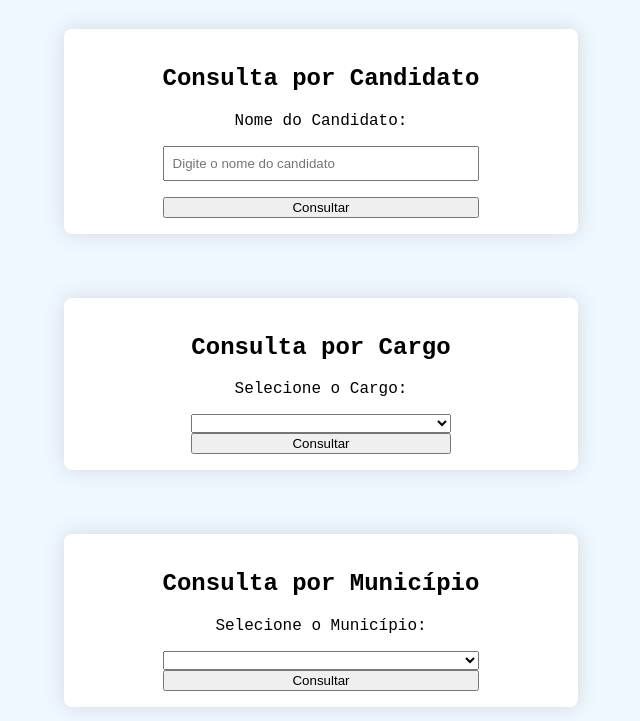
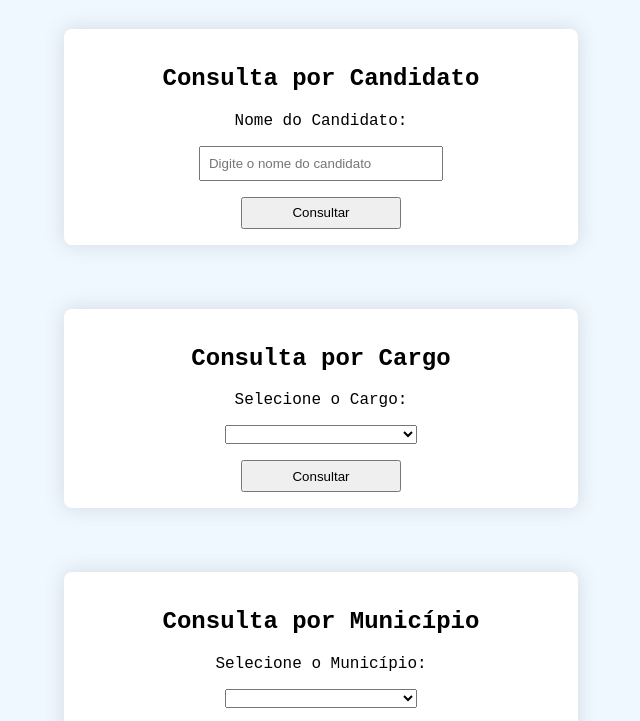
Before and after one commit to alanna-dev/prog3-aval2, a website: page index.html in a window 1280 px wide. Shown: the part 76-797 px from the top of the page, without its empty margins (319-959 px from the left). Drawn offline with Linux system fonts and the light colour scheme.

Commit message:
section css

```diff
--- a/css/style.css
+++ b/css/style.css
@@ -6,8 +6,9 @@ body {
 }
 
 section {
-    display: grid;
-    justify-content: center;
+    display: flex;
+    flex-direction: column;
+    align-items: center;
     padding: 1rem;
     margin: 2rem;
     background-color: white;
@@ -25,9 +26,18 @@ section label {
     font-size: 16px;
 }
 
-section input {
+.input--candidate {
+    width: 14rem;
     margin-bottom: 16px;
     padding: 8px;
 }
 
-section select
+section select {
+    width: 12rem;
+    margin-bottom: 16px;
+}
+
+section button {
+    width: 10rem;
+    height: 2rem;
+}
--- a/index.html
+++ b/index.html
@@ -15,7 +15,7 @@
   <section class="section--candidate" id="consultaCandidato">
       <h2>Consulta por Candidato</h2>
       <label for="candidatoInput">Nome do Candidato:</label>
-      <input type="text" id="candidatoInput" placeholder="Digite o nome do candidato">
+      <input class="input--candidate" type="text" id="candidatoInput" placeholder="Digite o nome do candidato">
       <button id="consultarCandidatoBtn">Consultar</button>
       <div id="resultadoContainer"></div>
   </section>
@@ -23,8 +23,7 @@
   <section class="section--position" id="consultaCargo">
       <h2>Consulta por Cargo</h2>
       <label for="cargoSelect">Selecione o Cargo:</label>
-      <select id="cargoSelect">
-      </select>
+      <select id="cargoSelect"></select>
       <button id="consultarCargoBtn">Consultar</button>
       <div id="resultadoCargoContainer"></div>
   </section>
@@ -32,8 +31,7 @@
   <section class="section--city" id="consultaMunicipio">
       <h2>Consulta por Município</h2>
       <label for="municipioSelect">Selecione o Município:</label>
-      <select id="municipioSelect">
-      </select>
+      <select id="municipioSelect"></select>
       <button id="consultarMunicipioBtn">Consultar</button>
       <div id="resultadoMunicipioContainer"></div>
   </section>
@@ -41,7 +39,8 @@
   <section class="section--general" id="resultadoGeral">
       <h2>Resultado Geral</h2>
       <label>
-          <input type="checkbox" id="eleitosCheckbox"> Mostrar Apenas Eleitos
+          <input type="checkbox" id="eleitosCheckbox">
+          Mostrar Apenas Eleitos
       </label>
       <button id="consultarGeralBtn">Consultar</button>
       <div id="resultadoGeralContainer"></div>
```
